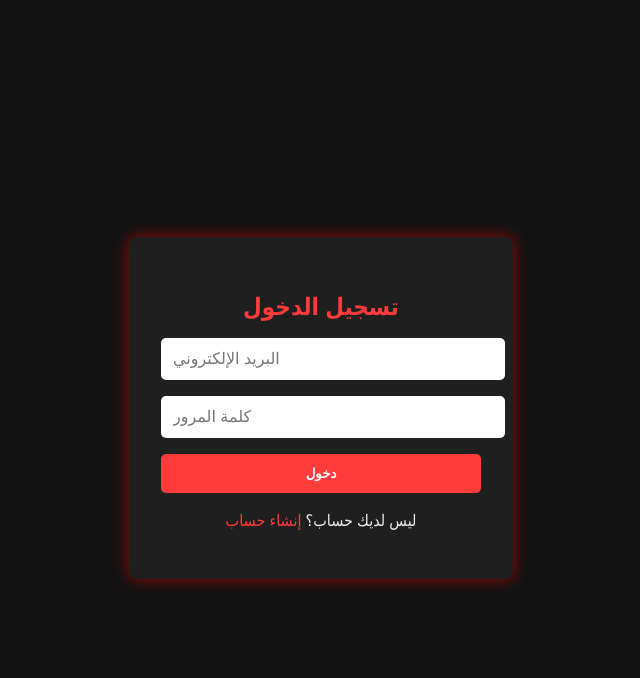
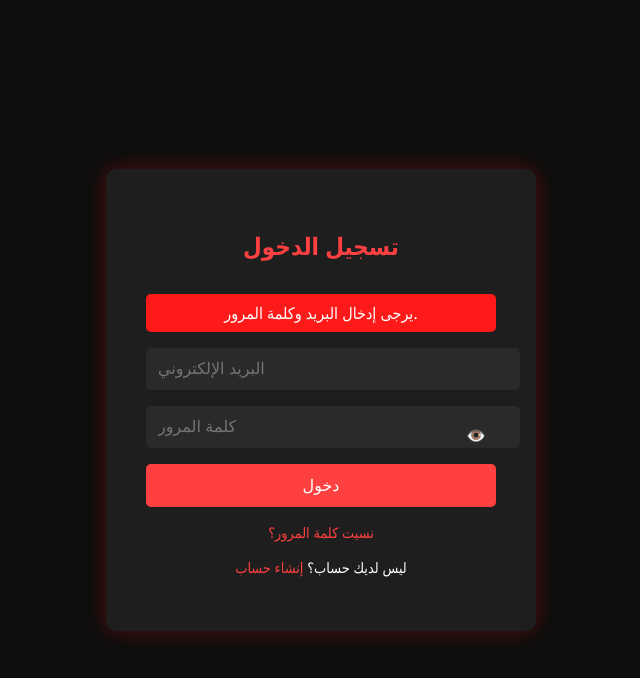
Before and after one commit to redxplet/Red-community, a plain HTML site: page login.html in a window 1280 px wide. Both pictures are taken after a click on the button "دخول". Shown: the whole page, without its empty margins (319-959 px from the left). Drawn offline with Linux system fonts and the light colour scheme; no server answers.

Commit message:
Update login.html

```diff
--- a/login.html
+++ b/login.html
@@ -2,29 +2,32 @@
 <html lang="ar">
 <head>
   <meta charset="UTF-8" />
-  <meta name="viewport" content="width=device-width, initial-scale=1" />
-  <title>تسجيل الدخول - Redxplet</title>
+  <meta name="viewport" content="width=device-width, initial-scale=1.0"/>
+  <title>تسجيل الدخول | Redxplet</title>
   <style>
     body {
+      margin: 0;
+      padding: 0;
+      background-color: #0e0e0e;
       font-family: 'Segoe UI', Tahoma, Geneva, Verdana, sans-serif;
-      background: #121212;
-      color: #eee;
+      color: white;
       display: flex;
       justify-content: center;
       align-items: center;
       height: 100vh;
     }
     .container {
-      background: #1f1f1f;
-      padding: 2rem;
-      border-radius: 8px;
-      width: 320px;
-      box-shadow: 0 0 15px rgba(255, 0, 0, 0.6);
+      background-color: #1e1e1e;
+      padding: 2.5rem;
+      border-radius: 10px;
+      width: 350px;
+      box-shadow: 0 0 20px rgba(255, 0, 0, 0.3);
+      position: relative;
     }
     h2 {
       text-align: center;
-      color: #ff3b3b;
-      margin-bottom: 1rem;
+      color: #ff4040;
+      margin-bottom: 2rem;
     }
     input {
       width: 100%;
@@ -33,46 +36,92 @@
       border: none;
       border-radius: 5px;
       font-size: 1rem;
+      background-color: #2a2a2a;
+      color: white;
+    }
+    .password-wrapper {
+      position: relative;
+    }
+    .toggle-password {
+      position: absolute;
+      right: 10px;
+      top: 50%;
+      transform: translateY(-50%);
+      cursor: pointer;
+      color: #ccc;
     }
     button {
       width: 100%;
       padding: 0.75rem;
-      background: #ff3b3b;
+      background-color: #ff4040;
       border: none;
       border-radius: 5px;
       color: white;
-      font-weight: bold;
+      font-size: 1rem;
       cursor: pointer;
-      transition: background 0.3s ease;
+      transition: background 0.3s;
     }
     button:hover {
-      background: #ff1a1a;
+      background-color: #e60000;
     }
-    .signup-link {
+    .signup-link, .forgot-link {
       text-align: center;
       margin-top: 1rem;
+      font-size: 0.9rem;
     }
-    .signup-link a {
-      color: #ff3b3b;
+    .signup-link a, .forgot-link a {
+      color: #ff4040;
       text-decoration: none;
+    }
+    .loader {
+      display: none;
+      margin: auto;
+      margin-bottom: 1rem;
+      border: 4px solid #444;
+      border-top: 4px solid #ff4040;
+      border-radius: 50%;
+      width: 30px;
+      height: 30px;
+      animation: spin 1s linear infinite;
+    }
+    @keyframes spin {
+      0% { transform: rotate(0deg); }
+      100% { transform: rotate(360deg); }
+    }
+    .alert {
+      background-color: #ff1a1a;
+      padding: 0.5rem;
+      border-radius: 5px;
+      margin-bottom: 1rem;
+      text-align: center;
+      display: none;
     }
   </style>
 </head>
 <body>
   <div class="container">
     <h2>تسجيل الدخول</h2>
+    <div class="alert" id="alertBox"></div>
+    <div class="loader" id="loader"></div>
+
     <input type="email" id="email" placeholder="البريد الإلكتروني" required />
-    <input type="password" id="password" placeholder="كلمة المرور" required />
+
+    <div class="password-wrapper">
+      <input type="password" id="password" placeholder="كلمة المرور" required />
+      <span class="toggle-password" onclick="togglePassword()">👁️</span>
+    </div>
+
     <button id="loginBtn">دخول</button>
+
+    <p class="forgot-link"><a href="#">نسيت كلمة المرور؟</a></p>
     <p class="signup-link">ليس لديك حساب؟ <a href="signup.html">إنشاء حساب</a></p>
   </div>
 
+  <!-- Firebase Script -->
   <script type="module">
-    // Import Firebase functions
     import { initializeApp } from "https://www.gstatic.com/firebasejs/9.22.0/firebase-app.js";
-    import { getAuth, signInWithEmailAndPassword } from "https://www.gstatic.com/firebasejs/9.22.0/firebase-auth.js";
+    import { getAuth, signInWithEmailAndPassword, onAuthStateChanged } from "https://www.gstatic.com/firebasejs/9.22.0/firebase-auth.js";
 
-    // Your Firebase config (استبدلها بمعلوماتك)
     const firebaseConfig = {
       apiKey: "AIzaSyD8etiRrlhWUUHWW1ksRkeVtGP6_tRkBS0",
       authDomain: "red-community.firebaseapp.com",
@@ -83,24 +132,66 @@
       measurementId: "G-VH8VSVM8BP"
     };
 
-    // Initialize Firebase
     const app = initializeApp(firebaseConfig);
     const auth = getAuth(app);
 
-    // تسجيل الدخول
-    document.getElementById('loginBtn').addEventListener('click', async () => {
+    // Check if user already logged in
+    onAuthStateChanged(auth, user => {
+      if (user) {
+        window.location.href = "community.html";
+      }
+    });
+
+    const loginBtn = document.getElementById('loginBtn');
+    const loader = document.getElementById('loader');
+    const alertBox = document.getElementById('alertBox');
+
+    loginBtn.addEventListener('click', async () => {
       const email = document.getElementById('email').value;
       const password = document.getElementById('password').value;
 
+      if (!email || !password) {
+        showAlert("يرجى إدخال البريد وكلمة المرور.");
+        return;
+      }
+
+      loader.style.display = "block";
+      alertBox.style.display = "none";
+
       try {
-        const userCredential = await signInWithEmailAndPassword(auth, email, password);
-        alert('تم تسجيل الدخول بنجاح!');
-        // توجه للصفحة الرئيسية أو صفحة المجتمع
-        window.location.href = 'community.html';
+        await signInWithEmailAndPassword(auth, email, password);
+        loader.style.display = "none";
+        window.location.href = "community.html";
       } catch (error) {
-        alert('خطأ: ' + error.message);
+        loader.style.display = "none";
+        showAlert(translateError(error.code));
       }
     });
+
+    function togglePassword() {
+      const passField = document.getElementById('password');
+      passField.type = passField.type === 'password' ? 'text' : 'password';
+    }
+
+    function showAlert(message) {
+      alertBox.innerText = message;
+      alertBox.style.display = "block";
+    }
+
+    function translateError(code) {
+      switch (code) {
+        case 'auth/user-not-found':
+          return 'لا يوجد حساب بهذا البريد.';
+        case 'auth/wrong-password':
+          return 'كلمة المرور غير صحيحة.';
+        case 'auth/invalid-email':
+          return 'البريد الإلكتروني غير صالح.';
+        case 'auth/too-many-requests':
+          return 'محاولات كثيرة. أعد المحاولة لاحقاً.';
+        default:
+          return 'حدث خطأ. حاول مرة أخرى.';
+      }
+    }
   </script>
 </body>
 </html>
```
